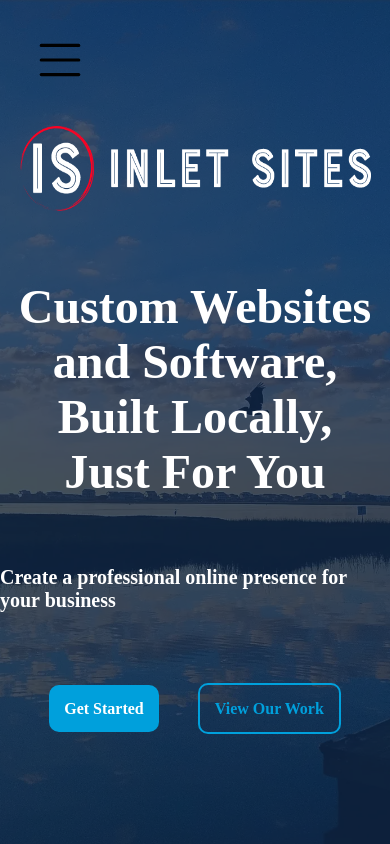
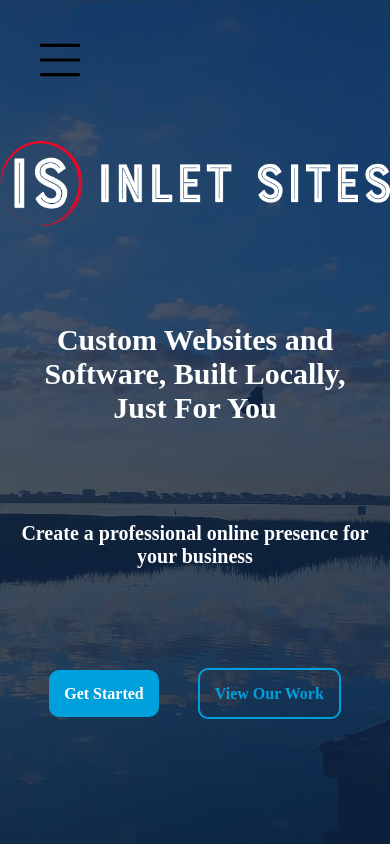
Before and after one commit to inlet-sites/inletsites-dev2.0, a SvelteKit app: page / in a window 390 px wide. Shown: the top 844 px of the page. Built offline with nearby package versions, Linux system fonts and the light colour scheme.

Commit message:
Format for mobile.

```diff
--- a/src/routes/+page.svelte
+++ b/src/routes/+page.svelte
@@ -92,6 +92,7 @@
     .heroLogo{
         height: 85px;
         z-index: 2;
+        max-width: 100%;
     }
 
     .hero h2{
@@ -108,6 +109,8 @@
         font-size: 20px;
         color: white;
         z-index: 2;
+        text-align: center;
+        padding: 0 15px;
     }
 
     .buttonBox{
@@ -147,8 +150,8 @@
     }
 
     @media screen and (max-width: 700px){
-        .heroLogo{
-            width: 90%;
+        .hero h2{
+            font-size: 30px;
         }
     }
 </style>
```
